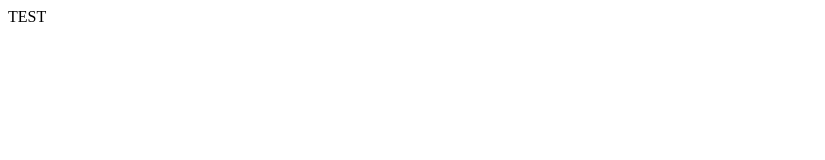
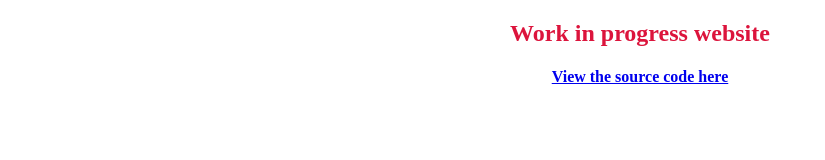
Before and after one commit to AshVXmc/ashvxmc.github.io, a plain HTML site: page index.html in a window 1280 px wide. Shown: the whole page, without its empty margins (0-825 px from the left). Drawn offline with Linux system fonts and the light colour scheme.

Commit message:
Added CSS styles and JS

```diff
--- a/index.html
+++ b/index.html
@@ -1 +1,17 @@
-TEST
+<!DOCTYPE html>
+<html>
+    <body>
+        <link rel="stylesheet" href="styles.css">
+            <p>
+                <h2 class="center crimson">
+                    Work in progress website
+                </h2>
+                <h4 style="color: rgb(97, 0, 207);">
+                    <a href="https://github.com/AshVXmc/ashvxmc.github.io">View the source code here</a>
+                </h4>
+            </p>
+
+            <script src="src/index.js">
+            </script>
+    </body>
+</html>
--- /dev/null
+++ b/src/index.js
@@ -0,0 +1 @@
+console.log("Website worked!");
--- /dev/null
+++ b/styles.css
@@ -0,0 +1,11 @@
+h2.center {
+    text-align: center;
+}
+
+h2.crimson {
+    color: crimson;
+}
+
+h4 {
+    text-align: center;
+}
```
Also changed, not shown: README.md (added), 2 other files.
